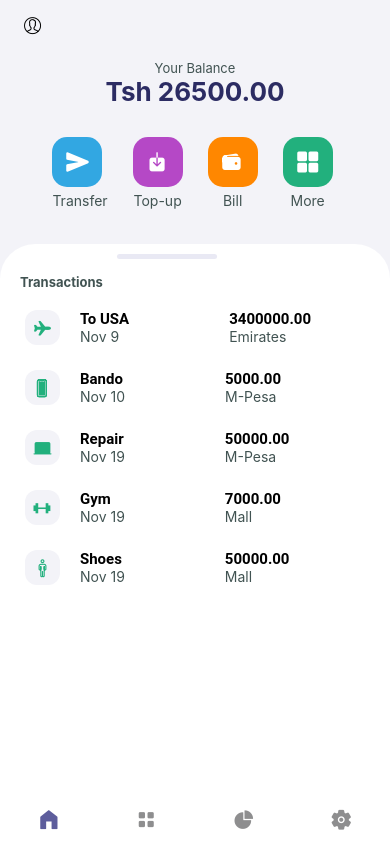
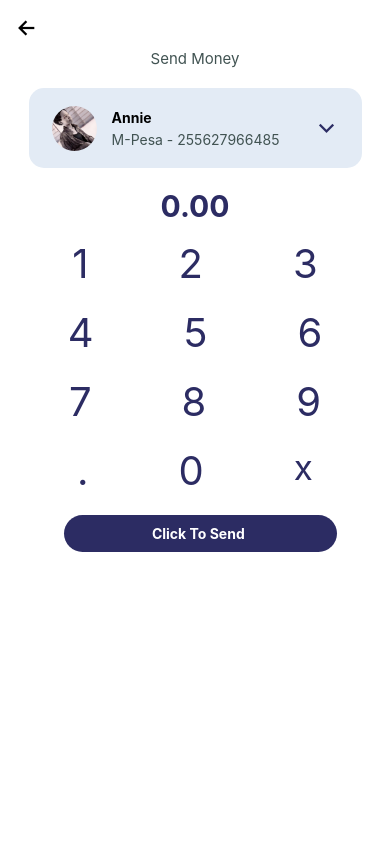
Before and after one commit to ProsperChihimba/payoo, a React Native app: screen /SendMoney in a window 390 px wide. Built offline with nearby package versions, Linux system fonts and the light colour scheme; what expo-linking would draw is missing.

Commit message:
Buildt a send money page

```diff
--- a/components/HomePage/Body/index.tsx
+++ b/components/HomePage/Body/index.tsx
@@ -25,7 +25,7 @@ const Body = () => {
                     <Ionicons  name={item.iconName} size={18} color={item.iconColor} />
                 </View>
 
-                <View style={{ flexDirection: 'row', justifyContent: 'space-between' }}>
+                <View style={{ flexDirection: 'row',  }}>
 
                     <View style={styles.bodySpend}>
                         <Text style={styles.spendText}>{ item.spendType }</Text>
@@ -34,7 +34,7 @@ const Body = () => {
 
                     <View>
                         <Text style={styles.spendText}>{item.amount}</Text>
-                        <Text style={styles.dateText}>{item.from}</Text>
+                        {/* <Text style={styles.dateText}>{item.from}</Text> */}
                     </View>
 
                 </View>
@@ -53,10 +53,6 @@ const Body = () => {
 
     return (
         <View style={styles.container}>
-
-            <View>
-                <Text style={styles.headerLine}></Text>
-            </View>
 
             <Text style={styles.headText}>Transactions</Text>
 
--- a/components/HomePage/Body/styles.ts
+++ b/components/HomePage/Body/styles.ts
@@ -7,20 +7,12 @@ const styles = StyleSheet.create({
         borderTopLeftRadius: 35,
         height: '100%'
     },
-    headerLine: {
-        width: 100,
-        height: 5,
-        marginTop: 10,
-        marginHorizontal: '30%',
-        backgroundColor: '#e9e9f4',
-        borderRadius: 15,
-    },
     headText: {
         paddingLeft: 20,
         fontSize: 13,
         color: '#415352',
         paddingBottom: 20,
-        paddingTop: 15,
+        paddingTop: 20,
         fontWeight: 'bold'
     },
     bodyContainer: {
--- a/components/HomePage/Header/index.tsx
+++ b/components/HomePage/Header/index.tsx
@@ -12,7 +12,7 @@ const Header = () => {
                     justifyContent: 'center',
                 }}
             >
-                <EvilIcons name="user" size={25} color="black" />
+                <EvilIcons name="user" size={30} color="black" />
             </TouchableOpacity>
         </View>
     )
--- a/components/HomePage/HeaderContent/index.tsx
+++ b/components/HomePage/HeaderContent/index.tsx
@@ -3,6 +3,7 @@ import { View, Text, TouchableOpacity, FlatList } from "react-native";
 import { Ionicons, Entypo } from '@expo/vector-icons';
 import styles from "./styles";
 import appdata from "../data";
+import { useNavigation } from "@react-navigation/native";
 
 export type IconsProps = {
     id: number,
@@ -16,6 +17,11 @@ export type IconsProps = {
 
 const HeaderContent = () => {
 
+    const navigation = useNavigation();
+
+    const onPress = () => {
+        navigation.navigate('SendMoney');
+    }
 
     const renderItem = ({item}: {item: IconsProps}) => {
         return (
@@ -24,6 +30,7 @@ const HeaderContent = () => {
                     padding: 10,
                     marginRight: 5,
                 }}
+                onPress={onPress}
             >
                 <View
                     style={{
--- a/components/HomePage/data.ts
+++ b/components/HomePage/data.ts
@@ -40,7 +40,7 @@ const icons = [
 const transactions = [
     {
         id: 1,
-        spendType: 'To USA',
+        spendType: 'USA trip',
         date: 'Nov 9',
         amount: '3400000.00',
         iconName: 'airplane',
@@ -49,7 +49,7 @@ const transactions = [
     },
     {
         id: 2,
-        spendType: 'Bando',
+        spendType: 'Bando wiki',
         date: 'Nov 10',
         amount: '5000.00',
         iconName: 'phone-portrait',
@@ -58,7 +58,7 @@ const transactions = [
     },
     {
         id: 3,
-        spendType: 'Repair',
+        spendType: 'Repair cd',
         date: 'Nov 19',
         amount: '50000.00',
         iconName: 'laptop',
@@ -67,7 +67,7 @@ const transactions = [
     },
     {
         id: 4,
-        spendType: 'Gym',
+        spendType: 'Gym day',
         date: 'Nov 19',
         amount: '7000.00',
         iconName: 'barbell-sharp',
--- /dev/null
+++ b/screens/SendMoneyScreen.tsx
@@ -0,0 +1,227 @@
+import { StatusBar } from 'expo-status-bar';
+import { Platform, StyleSheet, Image, TouchableOpacity, Dimensions} from 'react-native';
+import { SafeAreaView } from 'react-native-safe-area-context';
+import { Pressable } from 'react-native';
+import { Ionicons } from '@expo/vector-icons';
+import { useNavigation } from '@react-navigation/native';
+import { useState } from 'react';
+
+import { Text, View } from '../components/Themed';
+import { RootTabScreenProps } from '../types';
+
+
+const avatar = require('../assets/images/pp.jpg');
+const { width, height } = Dimensions.get("window")
+
+
+export default function SendMoneyScreen({ navigation }: RootTabScreenProps<'Home'>) {
+
+    const [amount, setAmount] = useState('');
+
+    const onPostPay = () => {
+
+    }
+
+    const clearAmount = () => {
+        const amountLength = amount.length;
+        const newAmount = amount.substring(0, amountLength - 1);
+
+        setAmount(newAmount);
+    }
+
+
+    return (
+        <SafeAreaView style={styles.container}>
+
+            <View style={styles.headerAllow}>
+                <Pressable
+                    onPress={() => navigation.navigate('Home')}
+                    style={({ pressed }) => ({
+                        opacity: pressed ? 0.5 : 1,
+                    })}>
+                    <Ionicons name="ios-arrow-back" size={24} color="black" />
+                </Pressable>
+            </View>
+
+            <View style={styles.headerContainer}>
+
+                <Text style={styles.textTitle}>Send Money</Text>
+
+                <View style={styles.receiverProfile}>
+                    <View style={styles.profileContainer}>
+                        <Image source={avatar} style={{ width: 45, height: 45, borderRadius: 45, marginRight: 15, marginLeft: 15, }} />
+                        <View style={styles.profileText}>
+                            <Text style={{fontWeight: 'bold'}}>Annie</Text>
+                            <Text style={{paddingTop: 5, color: '#415352'}}>M-Pesa - 255627966485</Text>
+                        </View>
+                        <Ionicons name="md-chevron-down-sharp" size={24} color="#2c2c63" style={{ marginRight: 15 }}/>
+                    </View>
+                </View>
+
+            </View>
+
+            <View style={{alignItems: 'center', justifyContent: 'center', width: '100%'}}>
+                <Text style={styles.textBalance}>{amount == '' ? '0' : amount}.00</Text>
+            </View>
+
+            <View style={styles.inputField}>
+
+                <View style={styles.firstRow}>
+                    <TouchableOpacity
+                        onPress={() => setAmount(amount + '1')}
+                    >
+                        <Text style={{ fontSize: 40, color: '#2c2c63', marginRight: 90 }}>1</Text>
+                    </TouchableOpacity>
+                    <TouchableOpacity
+                        onPress={() => setAmount(amount + '2')}
+                    >
+                        <Text style={{ fontSize: 40, color: '#2c2c63', marginRight: 90 }}>2</Text>
+                    </TouchableOpacity>
+                    <TouchableOpacity
+                        onPress={() => setAmount(amount + '3')}
+                    >
+                        <Text style={{ fontSize: 40, color: '#2c2c63' }}>3</Text>
+                    </TouchableOpacity>
+                </View>
+
+                <View style={styles.firstRow}>
+                    <TouchableOpacity
+                        onPress={() => setAmount(amount + '4')}
+                    >
+                        <Text style={{ fontSize: 40, color: '#2c2c63', marginRight: 90 }}>4</Text>
+                    </TouchableOpacity>
+                    <TouchableOpacity
+                        onPress={() => setAmount(amount + '5')}
+                    >
+                        <Text style={{ fontSize: 40, color: '#2c2c63', marginRight: 90 }}>5</Text>
+                    </TouchableOpacity>
+                    <TouchableOpacity
+                        onPress={() => setAmount(amount + '6')}
+                    >
+                        <Text style={{ fontSize: 40, color: '#2c2c63' }}>6</Text>
+                    </TouchableOpacity>
+                </View>
+
+                <View style={styles.firstRow}>
+                    <TouchableOpacity
+                        onPress={() => setAmount(amount + '7')}
+                    >
+                        <Text style={{ fontSize: 40, color: '#2c2c63', marginRight: 90 }}>7</Text>
+                    </TouchableOpacity>
+                    <TouchableOpacity
+                        onPress={() => setAmount(amount + '8')}
+                    >
+                        <Text style={{ fontSize: 40, color: '#2c2c63', marginRight: 90 }}>8</Text>
+                    </TouchableOpacity>
+                    <TouchableOpacity
+                        onPress={() => setAmount(amount + '9')}
+                    >
+                        <Text style={{ fontSize: 40, color: '#2c2c63' }}>9</Text>
+                    </TouchableOpacity>
+                </View>
+
+                <View style={styles.firstRow}>
+                    <TouchableOpacity>
+                        <Text style={{ fontSize: 40, color: '#2c2c63', marginRight: 90 }}>.</Text>
+                    </TouchableOpacity>
+                    <TouchableOpacity
+                        onPress={() => setAmount(amount + '0')}
+                    >
+                        <Text style={{ fontSize: 40, color: '#2c2c63', marginRight: 90 }}>0</Text>
+                    </TouchableOpacity>
+                    <TouchableOpacity
+                        onPress={() => clearAmount()}
+                    >
+                        {/* <Ionicons name="md-arrow-back-circle-outline" size={25} color="#2c2c63" /> */}
+                        <Text style={{ fontSize: 35, color: '#2c2c63' }}>x</Text>
+                    </TouchableOpacity>
+                </View>
+
+            </View>
+
+            <View style={{width: '100%', alignItems: 'center'}}>
+                <TouchableOpacity style={styles.payButton}>
+                    {/* <Ionicons name="md-arrow-forward-circle" size={20} color="white" style={{}} /> */}
+                    <View style={{ backgroundColor: '#2c2c63', alignItems: 'center', justifyContent: 'center',}}>
+                        <Text style={{fontWeight: 'bold', color: 'white', textAlign: 'center'}}>Click To Send </Text>
+                    </View>
+                </TouchableOpacity>
+            </View>
+
+
+        </SafeAreaView>
+    );
+    }
+
+    const styles = StyleSheet.create({
+        container: {
+            flex: 1,
+            alignItems: 'flex-start',
+            backgroundColor: 'white',
+        },
+        headerAllow: {
+            width: '100%',
+            flexDirection: 'row',
+            justifyContent: 'space-between',
+            paddingLeft: 15,
+            paddingRight: 15,
+            paddingTop: 15,
+            paddingBottom: 8,
+            },
+        headerContainer: {
+            width: '100%',
+            alignItems: 'center',
+        },
+        textTitle: {
+            textAlign: 'center',
+            color: '#415352',
+            fontSize: 15,
+        },
+        receiverProfile: {
+            flexDirection: 'row',
+            paddingVertical: 20,
+            width: '100%',
+            alignItems: 'center',
+            justifyContent: 'center',
+            padding: 10,
+        },
+        profileContainer: {
+            flexDirection: 'row',
+            alignItems: 'center',
+            justifyContent: 'center',
+            backgroundColor: '#e3ebf5',
+            borderRadius: 15,
+            height: 80,
+            width: '90%',
+        },
+        profileText: {
+            backgroundColor: '#e3ebf5',
+            marginRight: 35,
+        },
+        textBalance: {
+            textAlign: 'center',
+            fontSize: 30,
+            color: '#2c2c63',
+            fontWeight: 'bold',
+        },
+        inputField: {
+            paddingTop: 15,
+            width: '100%',
+            alignItems: 'center',
+            justifyContent: 'center',
+        },
+        firstRow: {
+            flexDirection: 'row',
+            paddingHorizontal: 30,
+            marginBottom: 20,
+        },
+        payButton: {
+            width: width * 0.7,
+            padding: 10,
+            marginLeft: 10,
+            backgroundColor: '#2c2c63',
+            borderRadius: 30,
+            flexDirection: 'row',
+            justifyContent: 'center',
+        }
+});
--- a/types.tsx
+++ b/types.tsx
@@ -17,6 +17,7 @@ export type RootStackParamList = {
   Root: NavigatorScreenParams<RootTabParamList> | undefined;
   Modal: undefined;
   NotFound: undefined;
+  SendMoney: undefined;
 };
 
 export type RootStackScreenProps<Screen extends keyof RootStackParamList> = NativeStackScreenProps<
```
Also changed, not shown: navigation/index.tsx (+9 -0 lines), assets/images/pp.jpg (added).
